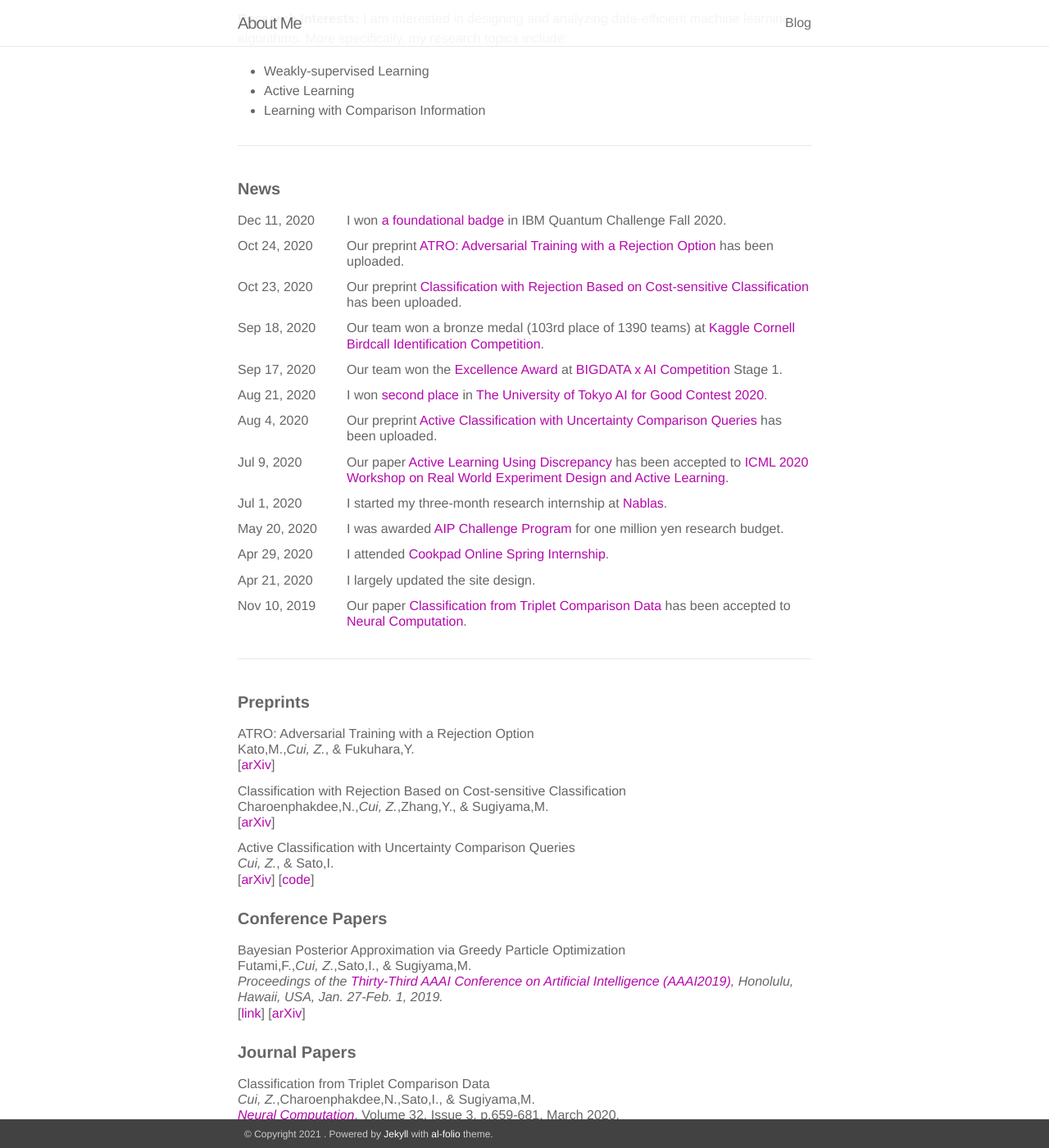
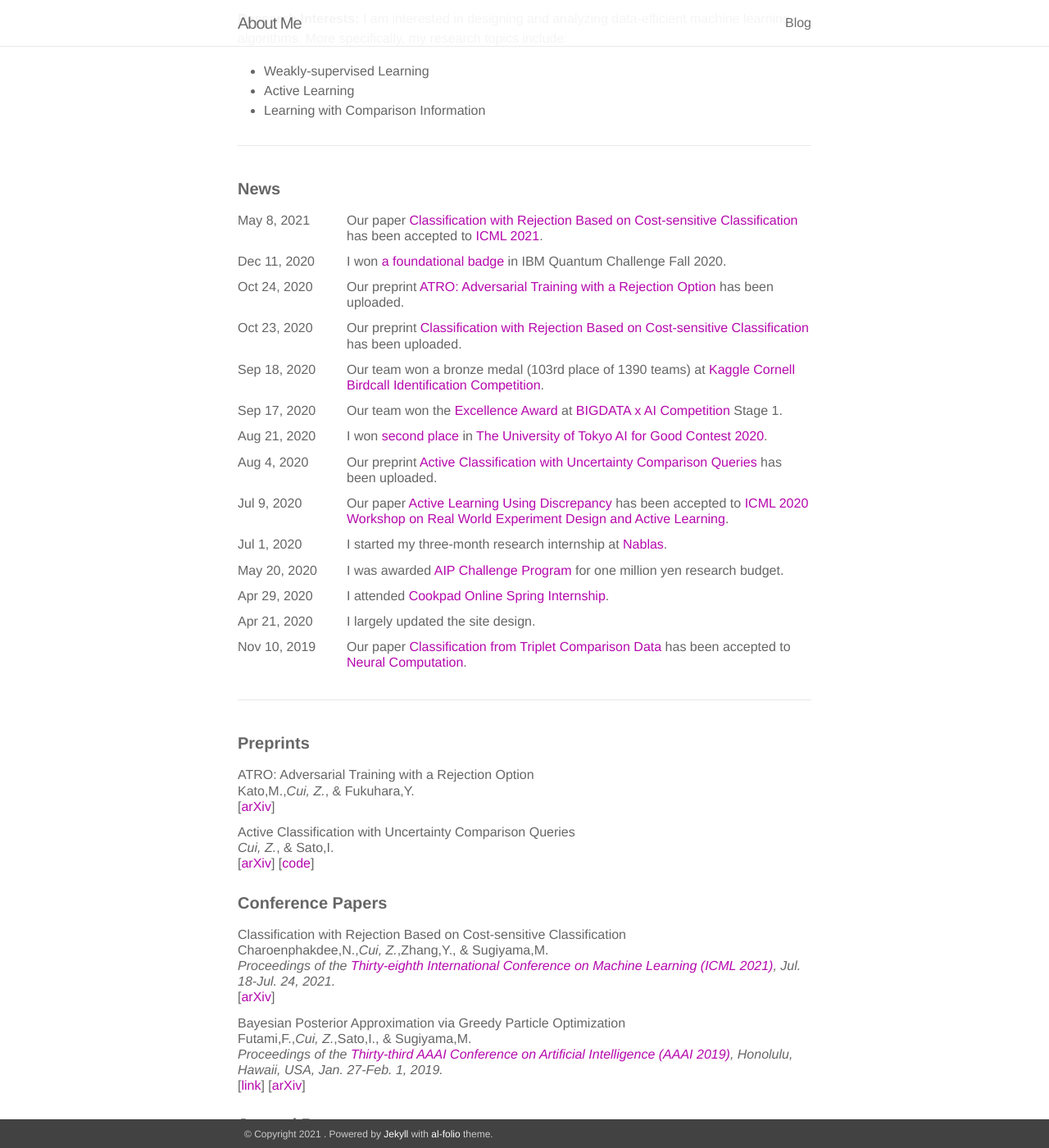
Before and after one commit to zchenry/zchenry.github.io, a Jekyll site: the page built from about.md, in a window 1280 px wide and 1400 px high, scrolled down 255 px. Shown: the whole window at 82% size. Built offline with Jekyll 4.4.1, drawn with Linux system fonts in a browser that asks for light colours; nearby versions of some CDN libraries.

Commit message:
update publications

```diff
--- a/about.md
+++ b/about.md
@@ -23,6 +23,14 @@ More specifically, my research topics include:
 <div class='news'>
   <h4><b>News</b></h4>
   <table>
+    <tr>
+      <td class='date'>May 8, 2021</td>
+      <td class='announcement'>
+        Our paper <a href='https://arxiv.org/abs/2010.11748'>Classification with Rejection Based on Cost-sensitive Classification</a>
+        has been accepted to
+        <a href='https://icml.cc'>ICML 2021</a>.
+      </td>
+    </tr>
     <tr>
       <td class='date'>Dec 11, 2020</td>
       <td class='announcement'>
@@ -118,11 +126,6 @@ More specifically, my research topics include:
       [<a href='https://arxiv.org/abs/2010.12905'>arXiv</a>]</td>
     </tr>
     <tr>
-      <td>Classification with Rejection Based on Cost-sensitive Classification<br>
-      Charoenphakdee,N.,<i>Cui, Z.</i>,Zhang,Y., & Sugiyama,M.<br>
-      [<a href='https://arxiv.org/abs/2010.11748'>arXiv</a>]</td>
-    </tr>
-    <tr>
       <td>Active Classification with Uncertainty Comparison Queries<br>
       <i>Cui, Z.</i>, & Sato,I.<br>
       [<a href='https://arxiv.org/abs/2008.00645'>arXiv</a>]
@@ -133,9 +136,15 @@ More specifically, my research topics include:
   <h4><b>Conference Papers</b></h4>
   <table>
     <tr>
+      <td>Classification with Rejection Based on Cost-sensitive Classification<br>
+      Charoenphakdee,N.,<i>Cui, Z.</i>,Zhang,Y., & Sugiyama,M.<br>
+      <em>Proceedings of the <a href='https://icml.cc'>Thirty-eighth International Conference on Machine Learning (ICML 2021)</a>, Jul. 18-Jul. 24, 2021.</em><br>
+      [<a href='https://arxiv.org/abs/2010.11748'>arXiv</a>]</td>
+    </tr>
+    <tr>
       <td>Bayesian Posterior Approximation via Greedy Particle Optimization<br>
       Futami,F.,<i>Cui, Z.</i>,Sato,I., & Sugiyama,M.<br>
-      <em>Proceedings of the <a href='https://aaai.org/Conferences/AAAI-19'>Thirty-Third AAAI Conference on Artificial Intelligence (AAAI2019)</a>, Honolulu, Hawaii, USA, Jan. 27-Feb. 1, 2019.</em><br>
+      <em>Proceedings of the <a href='https://aaai.org/Conferences/AAAI-19'>Thirty-third AAAI Conference on Artificial Intelligence (AAAI 2019)</a>, Honolulu, Hawaii, USA, Jan. 27-Feb. 1, 2019.</em><br>
       [<a href='https://www.aaai.org/ojs/index.php/AAAI/article/view/4241'>link</a>]
       [<a href='https://arxiv.org/abs/1805.07912'>arXiv</a>]</td>
     </tr>
```
Also changed, not shown: 1 other file.
